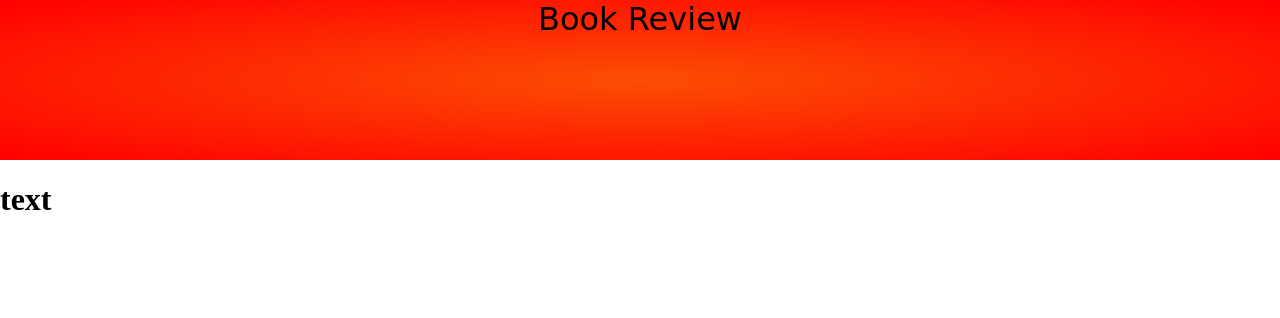
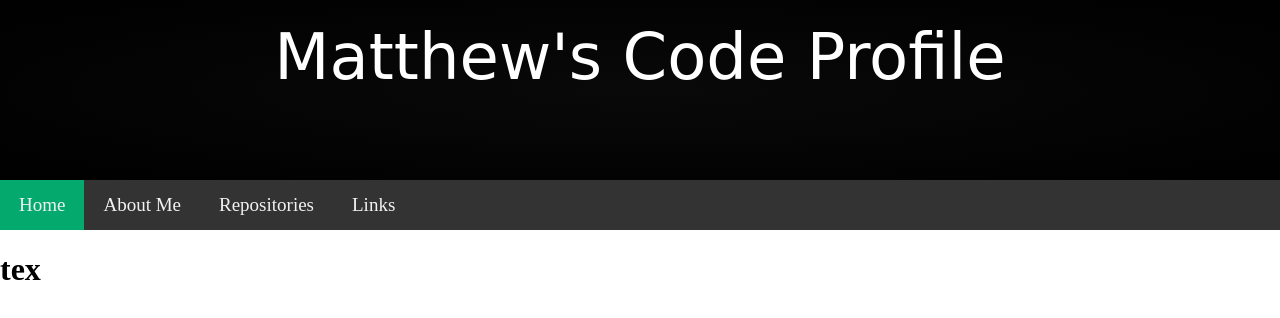
Before and after one commit to Matthew-Adlam/portfolio, a plain HTML site: page index.html in a window 1280 px wide. Drawn offline with Linux system fonts and the light colour scheme.

Commit message:
Add files via upload

```diff
--- a/index.html
+++ b/index.html
@@ -7,11 +7,19 @@
     <link rel="stylesheet" href="style.css" type="text/css" charset="utf-8">
 </head>
 <body>
-    <header class = "header-text"> Book Review </header>
+    <div class = "header">
+    <header class = "header-text"> Matthew's Code Profile </header>
+</div>
 <!-- nav bar -->
     <nav>
+        <a href = "index.html" class = "activenav">Home</a>
+        <a href = "about.html">About Me</a>
+        <a href = "repositories.html">Repositories</a>
+        <div class = "navright">
+            <a href = "links.html">Links</a>
+        </div>
     </nav>
     <!-- text on the page -->
-      <h1> text </h1>
+      <h1> tex </h1>
 </body>
 </html>
--- a/style.css
+++ b/style.css
@@ -1,13 +1,17 @@
 header {
-    background: radial-gradient(#fc4e03,red);
+    background: radial-gradient(#090909,black);
     font-family: "Joti One", cursive, Helvetica;
-    font-size: 32px;
+    font-size: 64px;
     text-align: center;
     width: 100vw;
     height: 20vh;
     padding: 0;
-    margin:0;
+    margin: 0;
   }
+.header-text {
+  padding-top: 2.5vh;
+  color:white;
+}
 body {
     padding:0;
      margin:0;
@@ -16,3 +20,30 @@ body {
      background-size: cover;
      background-attachment: fixed;
 }
+nav {
+  overflow: hidden;
+  background-color: #333;
+}
+nav a {
+  float: left;
+  color: #f2f2f2;
+  text-align: center;
+  padding: 14px 19px;
+  text-decoration: none;
+  font-size: 19px;
+}
+nav a:hover {
+  background-color: #ddd;
+}
+.activenav {
+  background-color: #04AA6D;
+}
+.navright {
+ /* float:right; */
+}
+ @media only screen and (max-width:720px) {
+  header {
+    font-size: 24px;
+    height: 10vh;
+  }
+}
```
